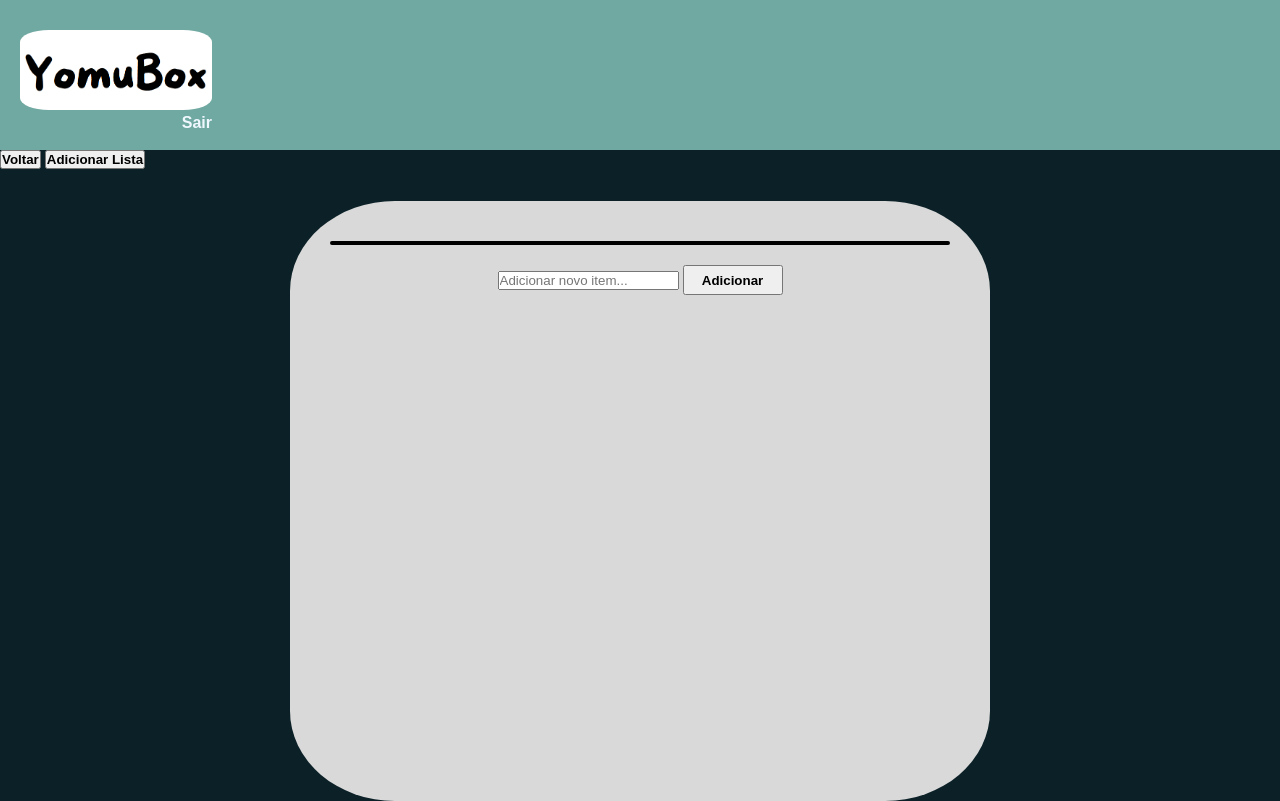
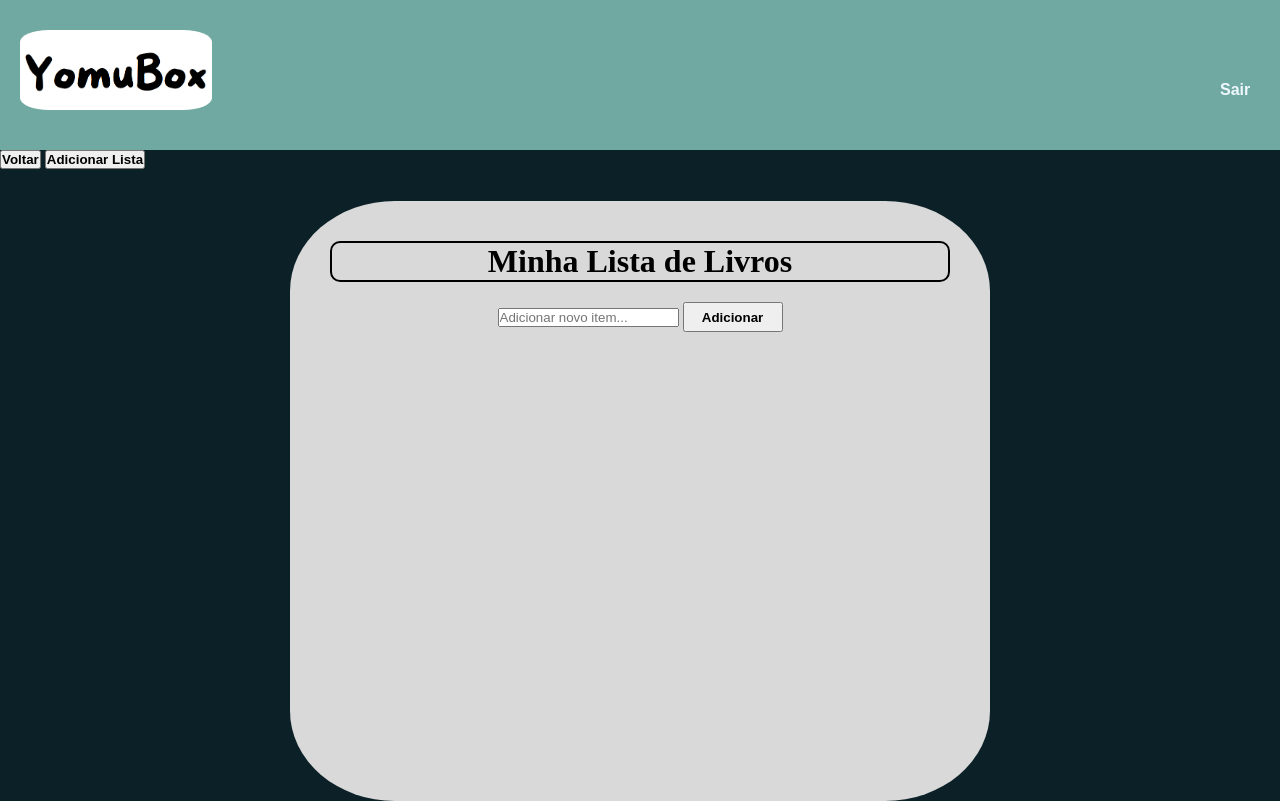
Before and after one commit to Amahitsu/YomuBox, a plain HTML site: page v1/listaLivros.html in a window 1280 px wide. Drawn offline with Linux system fonts and the light colour scheme.

Commit message:
adicionando ajustes a navbar e titulo da lista

```diff
--- a/css/configGeneral.css
+++ b/css/configGeneral.css
@@ -8,6 +8,11 @@ nav {
     width: auto;
     height: 150px;
     display: flex;
+}
+
+.navbar{
+    display: flex;
+    gap: 63rem;
 }
 
 #LogoYomuBox {
--- a/js/listaLivros.js
+++ b/js/listaLivros.js
@@ -2,7 +2,15 @@ document.addEventListener('DOMContentLoaded', () => {
     const input = document.getElementById('itemInput');
     const button = document.getElementById('buttonAdd');
     const itemList = document.getElementById('list-livros');
+    const tituloElemento = document.getElementById('tituloLista'); // Elemento <h1> para o título
     let editingItem = null; // Variável para armazenar o item que está sendo editado
+
+    // Captura o título da lista da URL
+    const urlParams = new URLSearchParams(window.location.search);
+    const listTitle = urlParams.get('titulo') || 'Minha Lista de Livros'; // Título padrão se não houver parâmetro
+
+    // Atualiza o elemento <h1> com o título da lista
+    tituloElemento.textContent = `${listTitle}`;
 
     // Função para adicionar um item
     function addItem() {
@@ -104,12 +112,12 @@ document.addEventListener('DOMContentLoaded', () => {
             const counter = li.querySelector('.counter-display').textContent;
             items.push({ text: itemText, checked: checked, counter: parseInt(counter) });
         });
-        localStorage.setItem('itemList', JSON.stringify(items));
+        localStorage.setItem(`itemList_${listTitle}`, JSON.stringify(items));
     }
 
     // Função para carregar a lista do Local Storage
     function loadList() {
-        const items = JSON.parse(localStorage.getItem('itemList')) || [];
+        const items = JSON.parse(localStorage.getItem(`itemList_${listTitle}`)) || [];
         items.forEach(item => {
             const li = document.createElement('li');
             const div = document.createElement('div');
@@ -144,7 +152,7 @@ document.addEventListener('DOMContentLoaded', () => {
             div2.appendChild(buttonIncrement);
 
             const buttonDecrement = document.createElement('button');
-            buttonDecrement.className = "buttonIncrementDecrement"
+            buttonDecrement.className = "buttonIncrementDecrement";
             buttonDecrement.textContent = '-';
             buttonDecrement.addEventListener('click', () => {
                 updateCounter(counterDisplay, -1);
--- a/v1/listaLivros.html
+++ b/v1/listaLivros.html
@@ -14,7 +14,7 @@
             <div class="flex-container">
                 <div class="navbar">
                     <img id="LogoYomuBox" src="../Components/Image/YomuBox.png" alt="LogoYomuBox">
-                    <label id="Logout" class="poppins-black">Sair</label>
+                    <label id="Logout" class="poppins-black" onclick="retornar()">Sair</label>
                 </div>
             </div>
         </nav>
@@ -27,7 +27,7 @@
 
     <div class="list-container">
         <div class="titulo">
-            <h1 id="tituloLista "> </h1>
+            <h1 id="tituloLista"></h1>
         </div>
         <div class="add-item-container">
             <input type="text" id="itemInput" placeholder="Adicionar novo item...">
```
Also changed, not shown: v1/listas.html (+2 -1 lines), v1/principal.html (+4 -6 lines).
